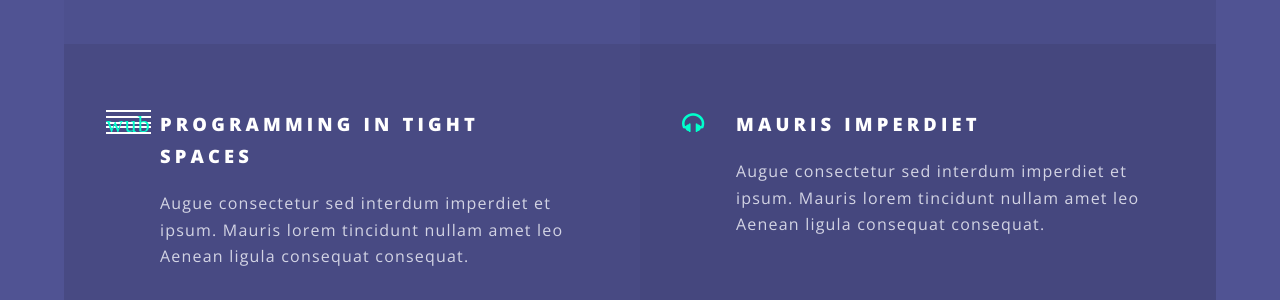
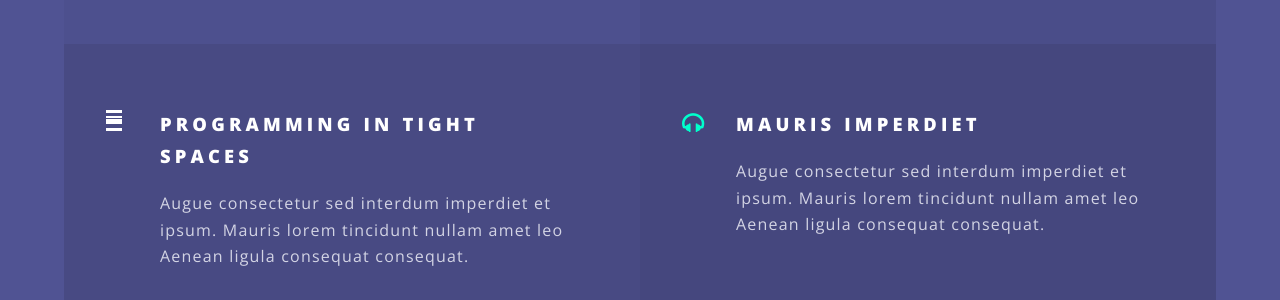
Before and after one commit to BasPaap/baspaap.github.io, a Jekyll site: the page built from index.html, in a window 1280 px wide and 900 px high, scrolled down 3696 px. Shown: the part 150-450 px from the top of the window. Built offline with Jekyll 4.4.1, drawn with Linux system fonts in a browser that asks for light colours.

Commit message:
Changing dev icon style

```diff
--- a/css/main.scss
+++ b/css/main.scss
@@ -1879,6 +1879,9 @@ $baseurl: '{{ site.baseurl }}/images';
 	}
 
 li.icon.dev::before {
-	content: 'wub';
+	content: url("images/bars.svg");
 	background-image: url("images/bars.svg");
+	background-size: 1em;
+	background-repeat: no-repeat;
+	background-position-x: 50%;
 }
```
